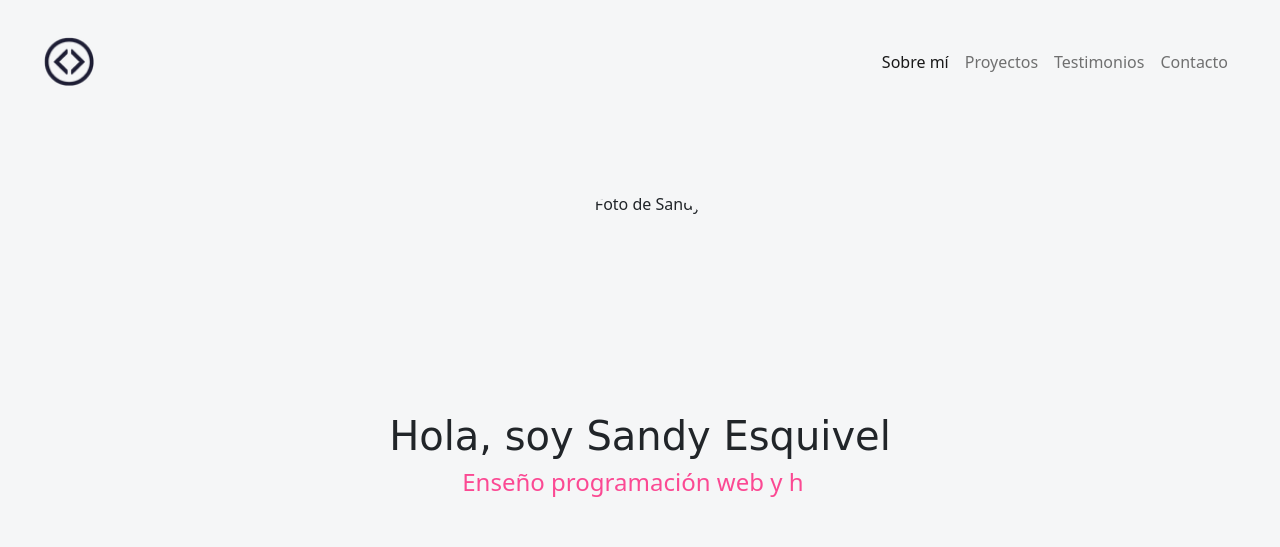
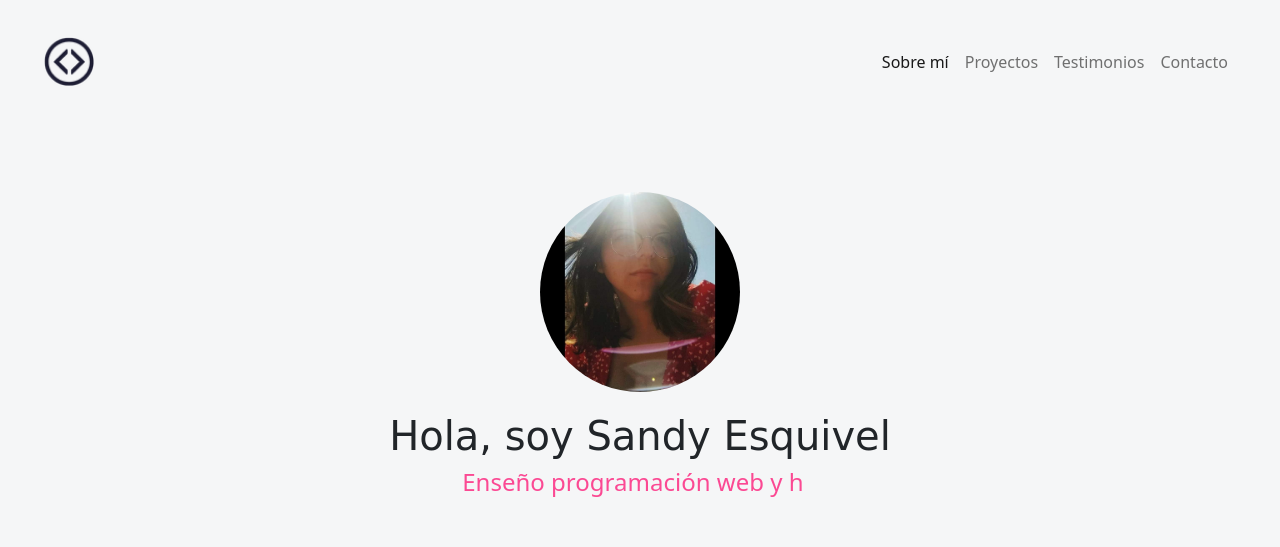
Before and after one commit to SandraEsquivel/portafoliofinal_Sandratecnolochicas, a plain HTML site: page index.html in a window 1280 px wide. Shown: the top 547 px of the page. Drawn offline with nearby package versions, Linux system fonts and the light colour scheme; a web font is replaced by a local one.

Commit message:
Update index.html

```diff
--- a/index.html
+++ b/index.html
@@ -55,7 +55,7 @@
     <!-- Seccion Hero -->
     <section class="hero align-items-stretch">
       <div class="hero-principal d-flex flex-column justify-content-center align-items-center">
-        <img class="hero-imagen-desarrollador rounded-circle" src="imagens/fotoperfil.png"
+        <img class="hero-imagen-desarrollador rounded-circle" src="imagenes/fotoperfil.png"
         alt="Foto de Sandy">
         <h1>Hola, soy Sandy Esquivel</h1>
         <!--<h2>Desarrollo sitios web y escribo artículos sobre programación.</h2>-->
```
